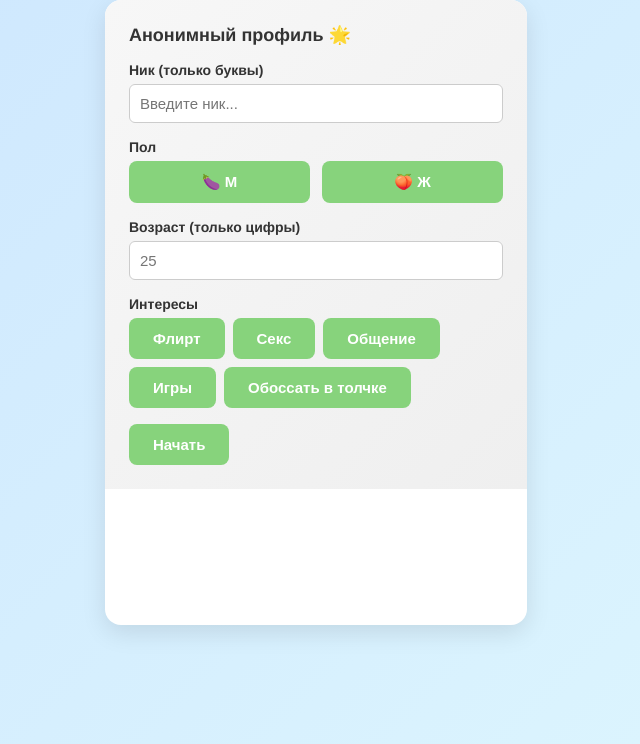
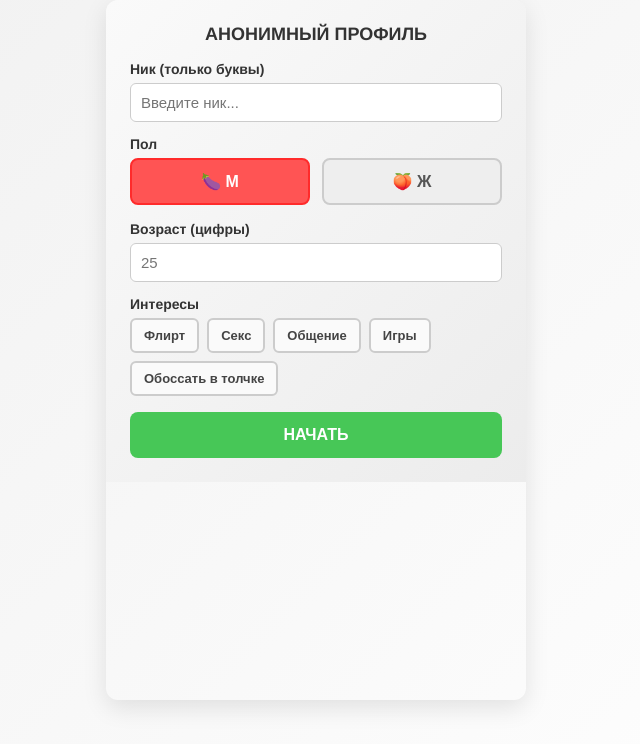
Before and after one commit to ClearKillah/anonchat, a website: page public/index.html in a window 1280 px wide. Both pictures are taken after a click on the button "🍆 М". Shown: the whole page, without its empty margins (324-964 px from the left). Drawn offline with nearby package versions, Linux system fonts and the light colour scheme; no server answers.

Commit message:
Update index.html

```diff
--- a/public/index.html
+++ b/public/index.html
@@ -1,82 +1,90 @@
 <!DOCTYPE html>
 <html lang="ru">
 <head>
-  <meta charset="UTF-8" />
-  <title>Anon Chat</title>
+  <meta charset="UTF-8"/>
+  <title>Anon Chat TMA</title>
 
-  <!-- Важно для iOS, чтобы контент тянулся под вырезы -->
-  <meta name="viewport" content="width=device-width,initial-scale=1.0,viewport-fit=cover" />
+  <!-- Запрет зума и адаптив под мобильные -->
+  <meta name="viewport"
+        content="width=device-width, initial-scale=1.0,
+                 user-scalable=no, maximum-scale=1,
+                 viewport-fit=cover" />
 
   <style>
-    /* Сброс */
+    /* Сброс и запрет скролла/выделения */
     * {
       box-sizing: border-box;
-      margin: 0;
-      padding: 0;
+      margin: 0; padding: 0;
+      -webkit-touch-callout: none; /* iOS longpress disable? */
+      -webkit-user-select: none;
+      user-select: none;
+      touch-action: none;
     }
     html, body {
       width: 100%;
       height: 100%;
-      overflow: hidden; /* обычно прячем scrollbar, но можно убрать */
+      overflow: hidden; /* Убираем любые скроллы */
       font-family: "Helvetica Neue", Arial, sans-serif;
-      background: linear-gradient(135deg, #cde6fe, #def7fe);
+      background: linear-gradient(135deg, #f0f0f0, #ffffff);
       color: #333;
+      /* без скролл-бара */
+    }
+    /* Safe area insets для iOS */
+    body {
+      padding-top: env(safe-area-inset-top);
+      padding-bottom: env(safe-area-inset-bottom);
+      padding-left: env(safe-area-inset-left);
+      padding-right: env(safe-area-inset-right);
     }
 
-    /* Контейнер приложения */
-    #mainWrapper {
-      width: 422px;
-      height: 625px;
-      margin: auto;
-      background: #fff;
-      border-radius: 16px;
-      box-shadow: 0 8px 24px rgba(0,0,0,0.1);
+    /* Контейнер приложения на весь экран */
+    #appWrapper {
+      width: 100vw;
+      height: 100vh;
       display: flex;
       flex-direction: column;
       overflow: hidden;
-      position: relative;
     }
 
-    @media (max-width: 422px) {
-      #mainWrapper {
-        width: 100%;
-        height: 100%;
-        border-radius: 0;
-      }
-    }
-    @media (max-height: 625px) {
-      #mainWrapper {
-        height: 100%;
+    /* Для десктопа можно ограничить размер */
+    @media (min-width: 500px) {
+      #appWrapper {
+        width: 420px;
+        height: 700px;
+        margin: auto;
+        border-radius: 12px;
+        box-shadow: 0 8px 24px rgba(0,0,0,0.1);
       }
     }
 
     /* Форма профиля */
     #profileForm {
-      padding: 24px; /* увеличили отступы */
-      background: linear-gradient(135deg, #F7F7F7, #EFEFEF);
+      background: linear-gradient(135deg, #fafafa, #ececec);
       flex-shrink: 0;
+      padding: 24px;
     }
     #profileForm h3 {
+      font-size: 18px;
       margin-bottom: 16px;
-      font-weight: 600;
-      font-size: 18px;
+      text-align: center;
+      font-weight: 700;
     }
-    #profileForm .label {
+    .label {
       display: block;
       font-weight: 600;
       margin-bottom: 6px;
       font-size: 14px;
     }
-    #profileForm input {
+    .form-input {
       width: 100%;
       padding: 10px;
-      margin-bottom: 16px;
+      margin-bottom: 14px;
       border: 1px solid #ccc;
       border-radius: 6px;
       font-size: 15px;
     }
 
-    /* Кнопки пола */
+    /* Выбор пола (крупные яркие кнопки) */
     #genderButtons {
       display: flex;
       gap: 12px;
@@ -84,25 +92,28 @@
     }
     .gender-btn {
       flex: 1;
-      padding: 10px 0;
-      border-radius: 6px;
-      border: 1px solid #ccc;
-      font-size: 14px;
-      font-weight: 600;
+      padding: 12px 0;
+      border-radius: 8px;
+      border: 2px solid #ccc;
+      font-size: 16px;
+      font-weight: 700;
       cursor: pointer;
       text-align: center;
-      transition: background 0.2s ease, color 0.2s ease;
+      transition: 0.2s ease all;
       background: #eee;
       color: #555;
     }
+    .gender-btn:hover {
+      background: #ddd;
+    }
     .gender-btn.active {
-      background: #ff8da1;
+      background: #ff5454;
+      border-color: #ff2b2b;
       color: #fff;
-      border-color: #ff607d;
     }
-    .male-btn.active {
-      background: #93d0f3;
-      border-color: #61b8ee;
+    .female-btn.active {
+      background: #ff64d9;
+      border-color: #ff27c8;
       color: #fff;
     }
 
@@ -114,180 +125,177 @@
       margin-bottom: 16px;
     }
     .interest-btn {
-      padding: 6px 10px;
+      padding: 8px 12px;
+      font-size: 13px;
+      font-weight: 600;
       border-radius: 6px;
-      border: 1px solid #ccc;
+      border: 2px solid #ccc;
       background: #fafafa;
-      color: #555;
-      font-size: 13px;
+      color: #444;
       cursor: pointer;
-      transition: background 0.2s ease, color 0.2s ease;
+      transition: 0.2s ease;
+    }
+    .interest-btn:hover {
+      background: #eee;
     }
     .interest-btn.active {
-      background: #ffbd5c;
-      border-color: #ffa02c;
+      background: #4edc7a;
+      border-color: #2bbf58;
       color: #fff;
     }
 
-    #profileForm button {
-      display: inline-block;
-      background: #87d37c;
+    /* Кнопка НАЧАТЬ */
+    #startBtn {
+      display: block;
+      width: 100%;
+      margin-top: 8px;
+      padding: 14px;
+      background: #47c757;
       color: #fff;
-      padding: 12px 24px;
+      font-size: 16px;
+      font-weight: 700;
+      text-align: center;
       border: none;
       border-radius: 8px;
-      font-size: 15px;
       cursor: pointer;
       transition: background 0.2s ease;
-      font-weight: 600;
     }
-    #profileForm button:hover {
-      background: #70c16d;
+    #startBtn:hover {
+      background: #39ab4a;
     }
 
-    /* Чат */
+    /* Чат-экран */
     #chatContainer {
       flex: 1;
+      background: #fff;
       display: none;
       flex-direction: column;
-      position: relative;
-      background: #fff;
     }
 
-    /* Шапка чата */
     #partnerInfo {
       display: flex;
+      justify-content: space-between;
       align-items: center;
-      justify-content: space-between;
-      background: linear-gradient(135deg, #F2F2F2, #F9F9F9);
+      background: #f7f7f7;
+      border-bottom: 1px solid #ddd;
       padding: 12px 16px;
       font-weight: 600;
-      border-bottom: 1px solid #eee;
       flex-shrink: 0;
     }
     #skipBtn {
-      background: #f76c6c;
+      background: #ff7878;
       border: none;
-      padding: 8px 14px;
-      border-radius: 6px;
+      padding: 8px 16px;
+      border-radius: 8px;
+      font-weight: 700;
+      color: #fff;
       cursor: pointer;
-      color: #fff;
-      font-weight: 600;
-      transition: background 0.2s ease;
+      transition: 0.2s ease;
     }
     #skipBtn:hover {
-      background: #ef5a5a;
+      background: #ff5050;
     }
 
-    /* Окно сообщений с calc(...) */
+    /* Окно сообщений */
     #chat {
       flex: 1;
-      overflow-y: auto;
       background: #ebf1f5;
       padding: 12px;
-      transition: height 0.2s ease;
+      overflow-y: auto;
     }
-
-    /* Сообщения */
     .system-message {
       text-align: center;
       color: #666;
-      font-size: 14px;
-      margin: 10px 0;
       font-style: italic;
+      margin: 6px 0;
     }
     .chat-msg {
       opacity: 0;
       animation: fadeIn 0.3s forwards;
     }
-    @keyframes fadeIn { to { opacity: 1;} }
+    @keyframes fadeIn {
+      to { opacity: 1;}
+    }
     .my-message,
     .partner-message {
       max-width: 70%;
       padding: 8px 12px;
-      margin: 6px 0;
+      margin: 4px 0;
       border-radius: 12px;
+      word-wrap: break-word;
+      font-size: 14px;
       line-height: 1.4;
-      word-wrap: break-word;
     }
     .my-message {
+      background: #6ddb91;
+      color: #fff;
       margin-left: auto;
-      background: linear-gradient(135deg, #a6e4bb, #5fd39f);
-      color: #fff;
       margin-right: 8px;
       border-bottom-right-radius: 0;
     }
     .partner-message {
+      background: #fff;
+      border: 1px solid #ddd;
+      margin-left: 8px;
       margin-right: auto;
-      background: #fff;
-      margin-left: 8px;
-      border: 1px solid #ddd;
       border-bottom-left-radius: 0;
     }
 
-    /* Нижняя панель ввода */
+    /* Панель ввода */
     #inputArea {
       flex-shrink: 0;
       display: flex;
       align-items: center;
       padding: 8px;
-      border-top: 1px solid #eee;
-      background: linear-gradient(135deg, #F2F2F2, #FBFBFB);
+      border-top: 1px solid #ddd;
+      background: #f7f7f7;
     }
     #messageInput {
       flex: 1;
+      font-size: 14px;
       padding: 10px;
-      font-size: 14px;
       border: 1px solid #ccc;
-      border-radius: 6px;
+      border-radius: 8px;
       margin-right: 8px;
+      outline: none;
     }
     #sendBtn {
-      background: #87d37c;
+      background: #47c757;
       color: #fff;
+      padding: 10px 16px;
       border: none;
-      padding: 10px 14px;
-      border-radius: 6px;
+      border-radius: 8px;
+      font-size: 14px;
+      font-weight: 700;
       cursor: pointer;
-      font-size: 14px;
-      transition: background 0.2s ease;
-      font-weight: 600;
     }
     #sendBtn:hover {
-      background: #70c16d;
+      background: #39ab4a;
     }
   </style>
 </head>
 <body>
-  <div id="mainWrapper">
+
+<div id="appWrapper">
   <!-- Форма профиля -->
   <div id="profileForm">
-      <h3>Анонимный профиль 🌟</h3>
+    <h3>АНОНИМНЫЙ ПРОФИЛЬ</h3>
 
     <span class="label">Ник (только буквы)</span>
-      <input
-        type="text"
-        id="nickname"
-        placeholder="Введите ник..."
-        autocomplete="off"
-        autocorrect="off"
-        spellcheck="false"
-      />
+    <input id="nickname" class="form-input" type="text"
+           placeholder="Введите ник..." autocomplete="off"/>
 
     <span class="label">Пол</span>
     <div id="genderButtons">
-        <button class="gender-btn male-btn" data-value="m">🍆 М</button>
-        <button class="gender-btn female-btn" data-value="f">🍑 Ж</button>
+      <button class="gender-btn" data-value="m">🍆 М</button>
+      <button class="gender-btn" data-value="f">🍑 Ж</button>
     </div>
 
-      <span class="label">Возраст (только цифры)</span>
-      <input
-        id="age"
-        type="number"
+    <span class="label">Возраст (цифры)</span>
+    <input id="age" class="form-input" type="number"
            placeholder="25"
            inputmode="numeric"
-        pattern="[0-9]*"
-      />
+           pattern="[0-9]*"/>
 
     <span class="label">Интересы</span>
     <div id="interestsContainer">
@@ -298,7 +306,7 @@
       <button class="interest-btn" data-value="Обоссать в толчке">Обоссать в толчке</button>
     </div>
 
-      <button id="saveProfileBtn">Начать</button>
+    <button id="startBtn">НАЧАТЬ</button>
   </div>
 
   <!-- Чат -->
@@ -311,7 +319,7 @@
       <div class="system-message chat-msg">👀 Ожидание собеседника...</div>
     </div>
     <div id="inputArea">
-        <input type="text" id="messageInput" placeholder="Введите сообщение..." />
+      <input id="messageInput" type="text" placeholder="Введите сообщение..."/>
       <button id="sendBtn">Отправить</button>
     </div>
   </div>
@@ -321,36 +329,39 @@
 <script>
   const socket = io();
 
-    const mainWrapper = document.getElementById('mainWrapper');
   const profileForm = document.getElementById('profileForm');
   const nicknameInput = document.getElementById('nickname');
-    const genderButtons = document.querySelectorAll('.gender-btn');
+  const genderBtns = document.querySelectorAll('.gender-btn');
   let selectedGender = null;
 
   const ageInput = document.getElementById('age');
   const interestsContainer = document.getElementById('interestsContainer');
-    const saveProfileBtn = document.getElementById('saveProfileBtn');
+  let selectedInterests = new Set();
+
+  const startBtn = document.getElementById('startBtn');
 
   const chatContainer = document.getElementById('chatContainer');
-    const chat = document.getElementById('chat');
   const partnerLabel = document.getElementById('partnerLabel');
   const skipBtn = document.getElementById('skipBtn');
+
+  const chat = document.getElementById('chat');
   const messageInput = document.getElementById('messageInput');
   const sendBtn = document.getElementById('sendBtn');
 
   let partnerId = null;
-    let selectedInterests = new Set();
 
-    // -- Пол
-    genderButtons.forEach(btn => {
+  // Выбор пола
+  genderBtns.forEach(btn => {
     btn.addEventListener('click', () => {
-        genderButtons.forEach(b => b.classList.remove('active'));
+      // снимаем active со всех
+      genderBtns.forEach(b => b.classList.remove('active'));
+      // ставим текущей
       btn.classList.add('active');
-        selectedGender = btn.dataset.value; // 'm' or 'f'
+      selectedGender = btn.dataset.value; // 'm' или 'f'
     });
   });
 
-    // -- Интересы
+  // Выбор интересов
   interestsContainer.addEventListener('click', (e) => {
     if (e.target.classList.contains('interest-btn')) {
       const val = e.target.dataset.value;
@@ -364,10 +375,11 @@
     }
   });
 
-    // -- Кнопка "Начать"
-    saveProfileBtn.addEventListener('click', () => {
+  // Кнопка "НАЧАТЬ"
+  startBtn.addEventListener('click', () => {
     const nickname = nicknameInput.value.trim();
     const age = ageInput.value.trim();
+
     if (!/^[A-Za-zА-Яа-я]+$/.test(nickname)) {
       alert('Ник должен содержать только буквы!');
       return;
@@ -385,6 +397,7 @@
       return;
     }
 
+    // Отправляем профиль на сервер
     socket.emit('setProfile', {
       nickname,
       gender: selectedGender,
@@ -392,45 +405,55 @@
       interests: Array.from(selectedInterests)
     });
 
+    // Показываем чат
     profileForm.style.display = 'none';
     chatContainer.style.display = 'flex';
-
     addSystemMessage('🔎 Ищем собеседника...');
 
-      // Автофокус на поле сообщения через небольшой таймаут
+    // Автофокус на поле
     setTimeout(() => {
       messageInput.focus();
-      }, 500);
+    }, 300);
   });
 
-    // -- Когда чат готов
+  // Когда чат готов
   socket.on('chatReady', (data) => {
     partnerId = data.partnerId;
-      const p = data.partnerProfile;
+    const p = data.partnerProfile || {};
     partnerLabel.innerText = `Собеседник: ${p.nickname} (${p.gender === 'm' ? 'М' : 'Ж'}, ${p.age})`;
     addSystemMessage('🎉 Собеседник найден! Начинайте общаться.');
-      setTimeout(() => messageInput.focus(), 300);
+    setTimeout(() => {
+      messageInput.focus();
+    }, 300);
   });
 
-    // -- Получение сообщения
+  // Приход сообщения
   socket.on('receiveMessage', (msg) => {
     addPartnerMessage(msg.text);
   });
 
-    // -- Собеседник вышел
+  // Собеседник вышел
   socket.on('partnerLeft', () => {
-      addSystemMessage('❌ Собеседник вышел. Нажмите «Следующий» или обновите страницу.');
+    addSystemMessage('❌ Собеседник вышел. Нажмите «Следующий»');
     partnerLabel.innerText = 'Собеседник: -';
     partnerId = null;
   });
 
-    // -- Отправка сообщения
+  // Кнопка "Следующий"
+  skipBtn.addEventListener('click', () => {
+    socket.emit('skip');
+    partnerId = null;
+    partnerLabel.innerText = 'Собеседник: -';
+    chat.innerHTML = '';
+    addSystemMessage('🔎 Ищем нового собеседника...');
+    setTimeout(() => messageInput.focus(), 300);
+  });
+
+  // Отправка сообщения
   sendBtn.addEventListener('click', sendMessage);
   messageInput.addEventListener('keydown', (e) => {
     if (e.key === 'Enter') {
       sendMessage();
-        // Прокрутка
-        scrollIntoViewIfNeeded(messageInput);
     }
   });
 
@@ -440,23 +463,16 @@
     socket.emit('sendMessage', text);
     addMyMessage(text);
     messageInput.value = '';
-      // свернуть клавиатуру
     messageInput.blur();
-      // вернуть фокус через небольшой таймаут
-      setTimeout(() => messageInput.focus(), 300);
+    // Восстанавливаем фокус
+    setTimeout(() => {
+      messageInput.focus();
+      // Попробуем прокрутить
+      chat.scrollTop = chat.scrollHeight;
+    }, 300);
   }
 
-    // -- Следующий
-    skipBtn.addEventListener('click', () => {
-      socket.emit('skip');
-      partnerId = null;
-      partnerLabel.innerText = 'Собеседник: -';
-      chat.innerHTML = '';
-      addSystemMessage('🔎 Ищем нового собеседника...');
-      setTimeout(() => messageInput.focus(), 300);
-    });
-
-    // -- Утилиты
+  // Утилиты вывода
   function addMyMessage(text) {
     const div = document.createElement('div');
     div.className = 'my-message chat-msg';
@@ -479,19 +495,12 @@
     chat.scrollTop = chat.scrollHeight;
   }
 
-    // Сдвиг при появлении клавиатуры
+  // При изменении размера окна (или появлении клавиатуры)
   window.addEventListener('resize', () => {
-      // На iOS/Android resize обычно вызывается, когда клавиатура появляется
-      scrollIntoViewIfNeeded(messageInput);
+    // Прокрутка, чтобы поле ввода не перекрывалось
+    chat.scrollTop = chat.scrollHeight;
   });
+</script>
 
-    // Функция, чтобы элемент был виден над клавиатурой
-    function scrollIntoViewIfNeeded(el) {
-      // Можно использовать el.scrollIntoView(), но иногда лучше window.scrollTo
-      setTimeout(() => {
-        el.scrollIntoView({ block: 'center', behavior: 'smooth' });
-      }, 100);
-    }
-  </script>
 </body>
 </html>
```
Lines whose indentation alone changed are shown as unchanged.
